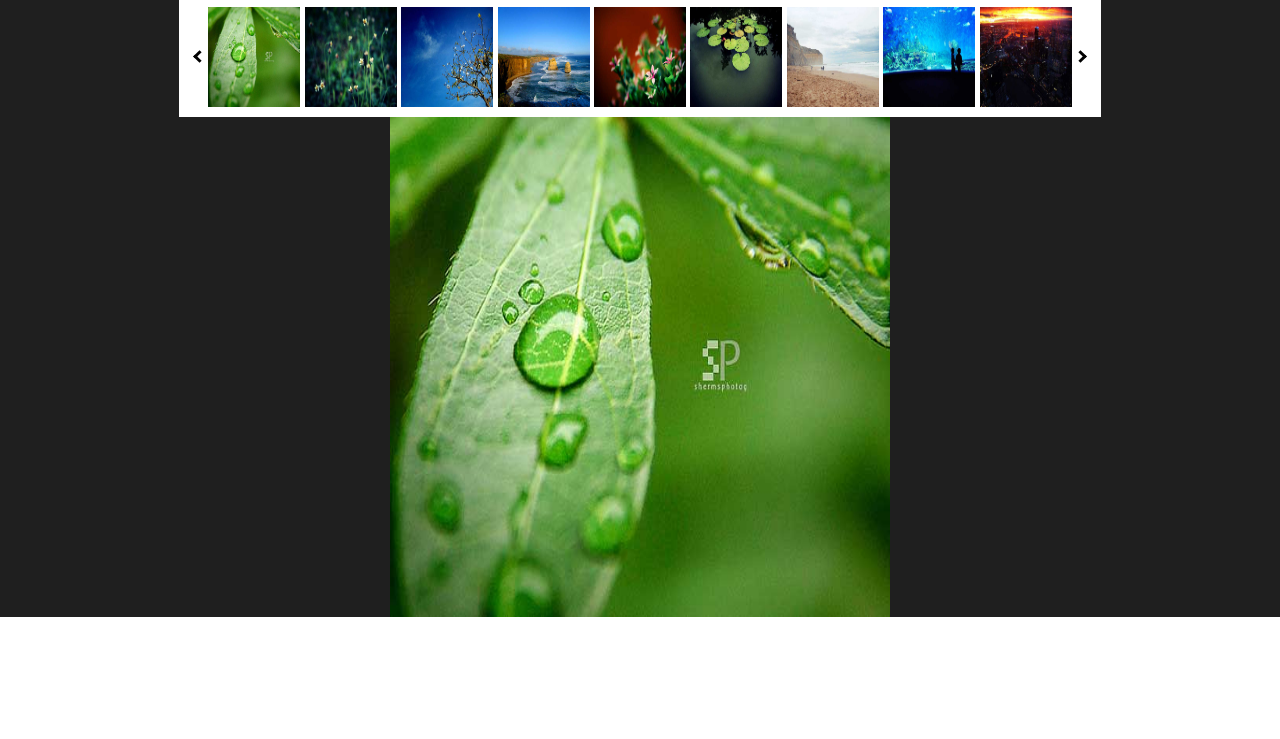
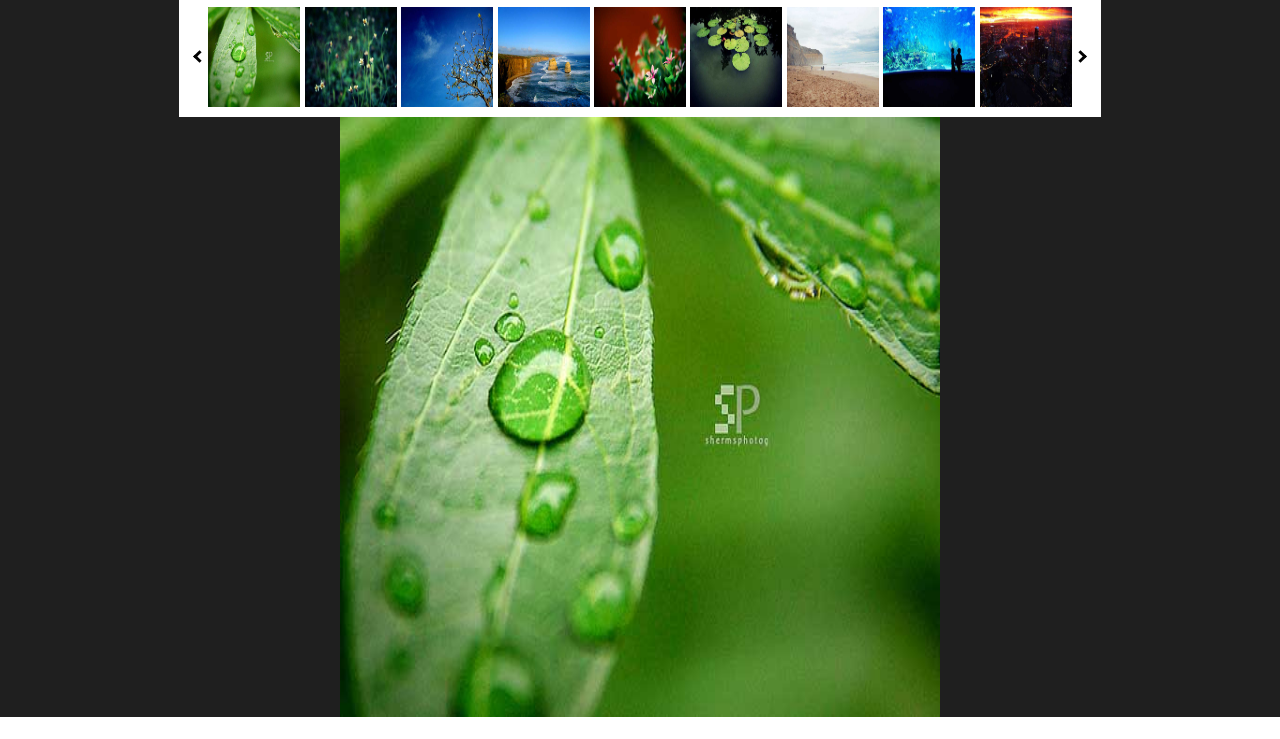
Before and after one commit to choudharysunnyshiv786/responsive-image-gallery, a plain HTML site: page index.html in a window 1280 px wide. Both pictures are taken after a click on the picture 254 px from the left and 118 px from the top of the page. Shown: the part 61-800 px from the top of the page. Drawn offline with nearby package versions, Linux system fonts and the light colour scheme.

Commit message:
Update index.html
Updated height & width of display image to 75vh from 500px for consistent display across different screen sizes

```diff
--- a/index.html
+++ b/index.html
@@ -59,7 +59,7 @@
             }
             imgElement.src=imgSource;
             globalImgSource=imgSource;
-            imgElement.style="height: 500px; width: 500px;"
+            imgElement.style="height: 75vh; width: 75vh;"
         }
     </script>
 </body>
```
